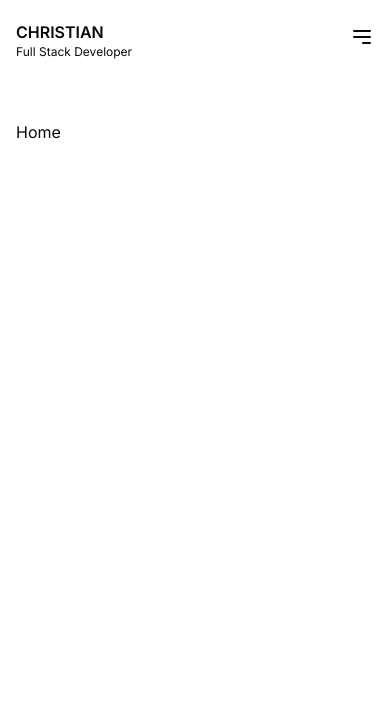
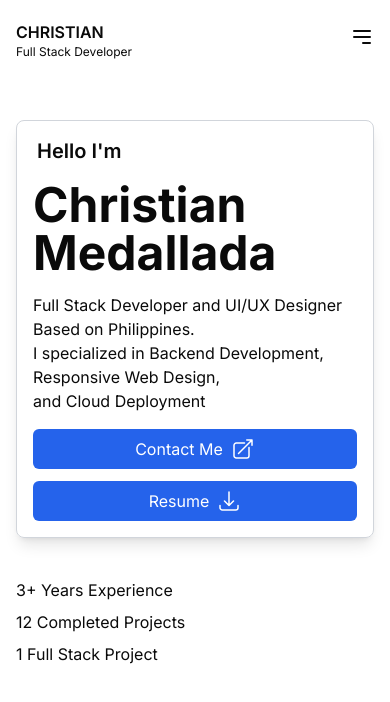
Before and after one commit to TianMeds/my-react-portfolio, a Next.js app in the folder tianmeds-portfolio/: page / in a window 390 px wide. Shown: the top 702 px of the page. Built offline with nearby package versions, Linux system fonts and the light colour scheme.

Commit message:
Finish the Responsiveness and the Landing page

```diff
--- a/tianmeds-portfolio/src/app/page.js
+++ b/tianmeds-portfolio/src/app/page.js
@@ -3,9 +3,63 @@ import Container from "./components/Container";
 export default function Home() {
   return (
     <main>
-      <Container className="flex flex-col gap-3">
-        <h1>Home</h1>
-      </Container>
-    </main>
+    <Container className="flex flex-col gap-3">
+      <div className="flex-1 flex border border-gray-300 rounded-lg shadow-lg flex items-center">
+
+        {/* First Column */}
+        <div className="flex-1 sm:w-full md:w-1/2 lg:w-1/3 mt-4 sm:mt-4 md:mt-2">
+  <h3 className="text-xl sm:text-2xl md:text-3xl font-semibold ml-5">Hello I'm</h3>
+  <h1 className="text-5xl sm:text-8xl m-4 font-bold">Christian Medallada</h1>
+  <div className="ml-4 text-base sm:text-xl">
+    <p>Full Stack Developer and UI/UX Designer Based on Philippines. </p>
+    <p>I specialized in Backend Development, Responsive Web Design,</p>
+    <p>and Cloud Deployment</p>
+  </div>
+
+          <div className="flex-1 flex gap-3 m-4 flex-wrap sm:flex-nowrap">
+            <div className="sm:w-auto w-full">
+              <a href="/contact" className="bg-blue-600 text-white px-4 py-2 rounded-md block flex items-center justify-center hover:bg-blue-700">
+                Contact Me
+                <svg xmlns="http://www.w3.org/2000/svg" fill="none" viewBox="0 0 24 24" stroke-width="1.5" stroke="currentColor" className="w-6 h-6 ml-2">
+                  <path stroke-linecap="round" stroke-linejoin="round" d="M13.5 6H5.25A2.25 2.25 0 0 0 3 8.25v10.5A2.25 2.25 0 0 0 5.25 21h10.5A2.25 2.25 0 0 0 18 18.75V10.5m-10.5 6L21 3m0 0h-5.25M21 3v5.25" />
+                </svg>
+              </a>
+            </div>
+            <div className="sm:w-auto w-full">
+              <a href="https://drive.google.com/uc?export=download&id=1iQijZ828DMmg5L6E5EiIMv8Hu9PI_iI6" className="bg-blue-600 text-white px-4 py-2 rounded-md flex items-center justify-center hover:bg-blue-700" download="resume.pdf">
+                Resume
+                <svg xmlns="http://www.w3.org/2000/svg" fill="none" viewBox="0 0 24 24" stroke-width="1.5" stroke="currentColor" className="w-6 h-6 ml-2">
+                  <path stroke-linecap="round" stroke-linejoin="round" d="M3 16.5v2.25A2.25 2.25 0 0 0 5.25 21h13.5A2.25 2.25 0 0 0 21 18.75V16.5M16.5 12 12 16.5m0 0L7.5 12m4.5 4.5V3" />
+                </svg>
+              </a>
+            </div>
+          </div>
+
+
+        </div>
+
+        {/* Second Column */}
+
+        <div className="flex-1 hidden lg:block">
+          <img src="https://raw.githubusercontent.com/TianMeds/image--stocks-for-coding/main/RightHero.png" alt="Alt Text" style={{ width: '100%' }} />
+        </div>
+
+      </div>
+
+
+      <div className="flex-1 flex flex-wrap justify-between gap-2 mt-10">
+        <div className="w-full sm:w-1/2 md:w-1/5 ">3+ Years Experience</div>
+        <div className="w-full sm:w-1/2 md:w-1/5 ">12 Completed Projects</div>
+        <div className="w-full sm:w-1/2 md:w-1/5 ">1 Full Stack Project</div>
+      </div>
+    </Container>
+
+    <Container className="flex flex-col gap-3">
+      <div>
+
+      </div>
+    </Container>
+  </main>
+
   );
 }
```
Also changed, not shown: tianmeds-portfolio/src/app/components/Navbar.jsx (indentation only).
